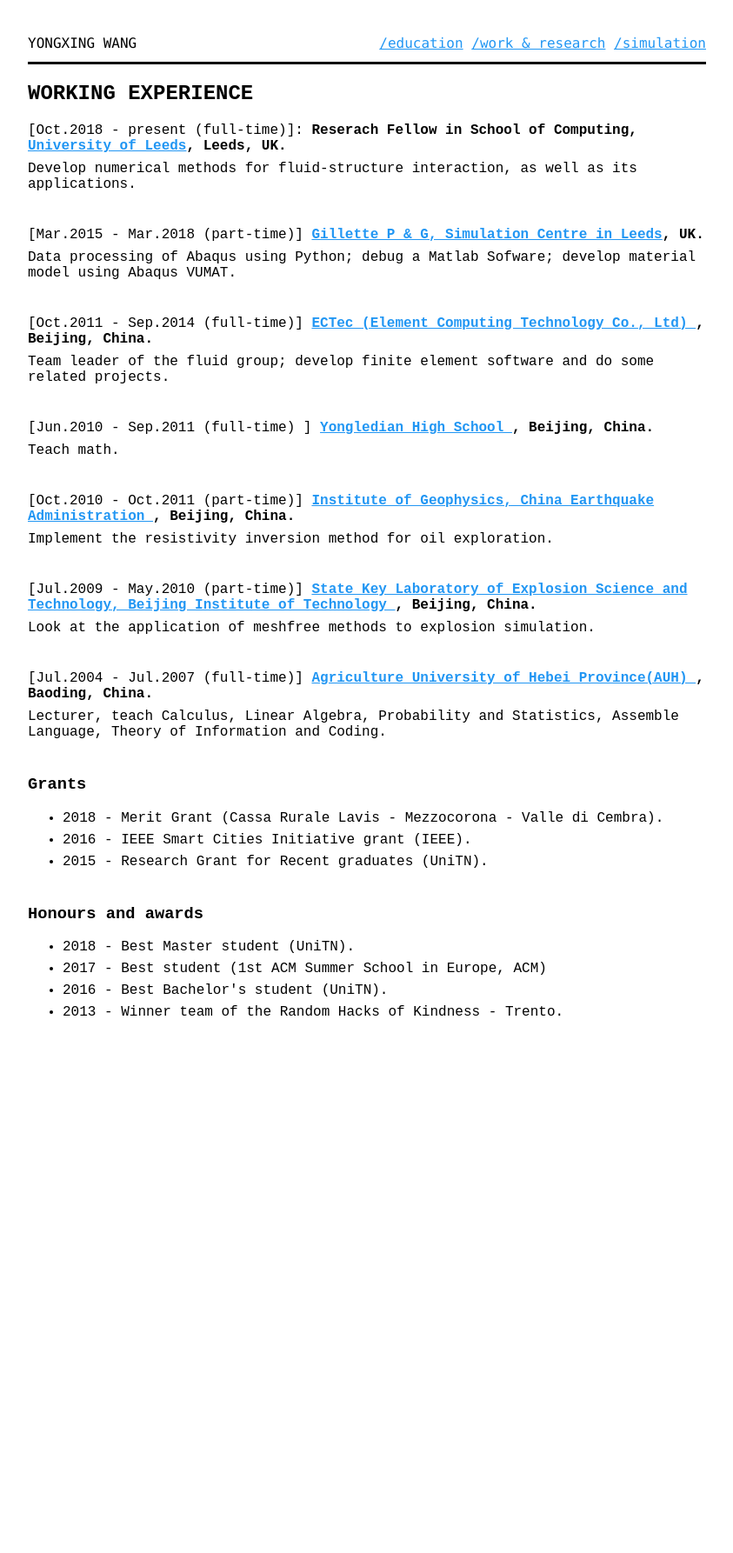
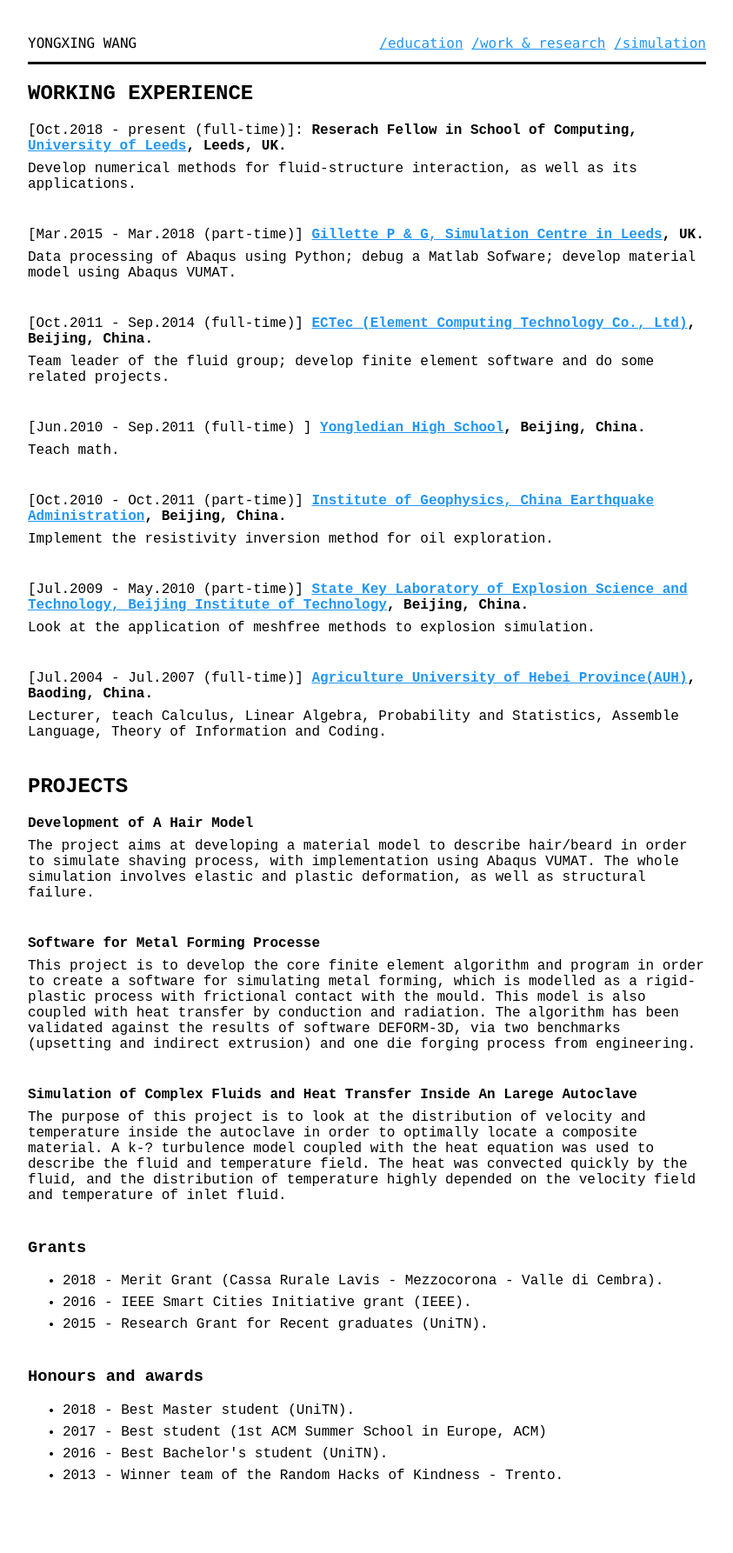
Before and after one commit to yongxingwang/yongxingwang.github.io, a Jekyll site: the page built from work.html, in a window 1280 px wide. Shown: the whole page at 87% size, without its empty margins (218-1061 px from the left). Built offline with Jekyll 4.4.1, drawn with Linux system fonts in a browser that asks for light colours; before the commit the page ends 1253 px from its top, so only the background shows below that.

Commit message:
First Commit

```diff
--- a/work.html
+++ b/work.html
@@ -84,34 +84,62 @@ title: Research
 	</section>
 
     <section id="archetipum">
-        <header>[Oct.2011 - Sep.2014 (full-time)] <strong> <a href="http://www.yuanjisuan.cn/" target="_blank">ECTec (Element Computing Technology Co., Ltd) </a>, Beijing, China.</strong> </header>
+        <header>[Oct.2011 - Sep.2014 (full-time)] <strong> <a href="http://www.yuanjisuan.cn/" target="_blank">ECTec (Element Computing Technology Co., Ltd)</a>, Beijing, China.</strong> </header>
         <p>
             Team leader of the fluid group; develop finite element software and do some related projects.
         </p></section>
 
     <section id="archetipum">
-        <header>[Jun.2010 - Sep.2011 (full-time) ] <strong><a href="http://www.yongzhong.net/" target="_blank"> Yongledian High School </a>, Beijing, China. </strong> </header>
+        <header>[Jun.2010 - Sep.2011 (full-time) ] <strong><a href="http://www.yongzhong.net/" target="_blank"> Yongledian High School</a>, Beijing, China. </strong> </header>
         <p>
             Teach math.
         </p></section>
 
     <section id="archetipum">
-        <header>[Oct.2010 - Oct.2011 (part-time)] <strong> <a href="http://www.cea-igp.ac.cn/en/" target="_blank">Institute of Geophysics, China Earthquake Administration </a>, Beijing, China.</strong> </header>
+        <header>[Oct.2010 - Oct.2011 (part-time)] <strong> <a href="http://www.cea-igp.ac.cn/en/" target="_blank">Institute of Geophysics, China Earthquake Administration</a>, Beijing, China.</strong> </header>
         <p>
             Implement the resistivity inversion method for oil exploration.
         </p></section>
 
     <section id="archetipum">
-        <header>[Jul.2009 - May.2010 (part-time)] <strong> <a href="http://english.bit.edu.cn/Research/scientificResearch/95120.htm" target="_blank">State Key Laboratory of Explosion Science and Technology, Beijing Institute of Technology </a>, Beijing, China.</strong> </header>
+        <header>[Jul.2009 - May.2010 (part-time)] <strong> <a href="http://english.bit.edu.cn/Research/scientificResearch/95120.htm" target="_blank">State Key Laboratory of Explosion Science and Technology, Beijing Institute of Technology</a>, Beijing, China.</strong> </header>
         <p>
             Look at the application of meshfree methods to explosion simulation.
         </p></section>
     <section id="archetipum">
-        <header>[Jul.2004 - Jul.2007 (full-time)] <strong> <a href="http://english.hebau.edu.cn/" target="_blank">Agriculture University of Hebei Province(AUH) </a>, Baoding, China.</strong> </header>
+        <header>[Jul.2004 - Jul.2007 (full-time)] <strong> <a href="http://english.hebau.edu.cn/" target="_blank">Agriculture University of Hebei Province(AUH)</a>, Baoding, China.</strong> </header>
         <p>
             Lecturer, teach Calculus, Linear Algebra, Probability and Statistics, Assemble Language, Theory of Information and Coding.
         </p></section>
 
+</article>
+
+
+<article class="proj">
+    <header>
+        <h1>PROJECTS</h1>
+    </header>
+
+    <section id="graph-benchmark">
+        <header> <strong> Development of A Hair Model</strong> </header>
+        <p>
+		The project aims at developing a material model to describe hair/beard in order to simulate shaving process, with implementation using Abaqus VUMAT. The whole simulation involves elastic and plastic deformation, as well as structural failure.
+        </p>
+    </section>
+
+    <section id="clic">
+        <header><strong>Software for Metal Forming Processe</strong> </header>
+        <p>
+            This project is to develop the core finite element algorithm and program in order to create a software for simulating metal forming, which is modelled as a rigid-plastic process with frictional contact with the mould. This model is also coupled with heat transfer by conduction and radiation. The algorithm has been validated against the results of software DEFORM-3D, via two benchmarks (upsetting and indirect extrusion) and one die forging process from engineering.
+        </p>
+	</section>
+
+    <section id="archetipum">
+        <header><strong>Simulation of Complex Fluids and Heat Transfer Inside An Larege Autoclave</strong> </header>
+        <p>
+         The purpose of this project is to look at the distribution of velocity and temperature inside the autoclave in order to optimally locate a composite material. A k-? turbulence model coupled with the heat equation was used to describe the fluid and temperature field. The heat was convected quickly by the fluid, and the distribution of temperature highly depended on the velocity field and temperature of inlet fluid.
+        </p>
+	</section>
 </article>
 
 <article>
```
